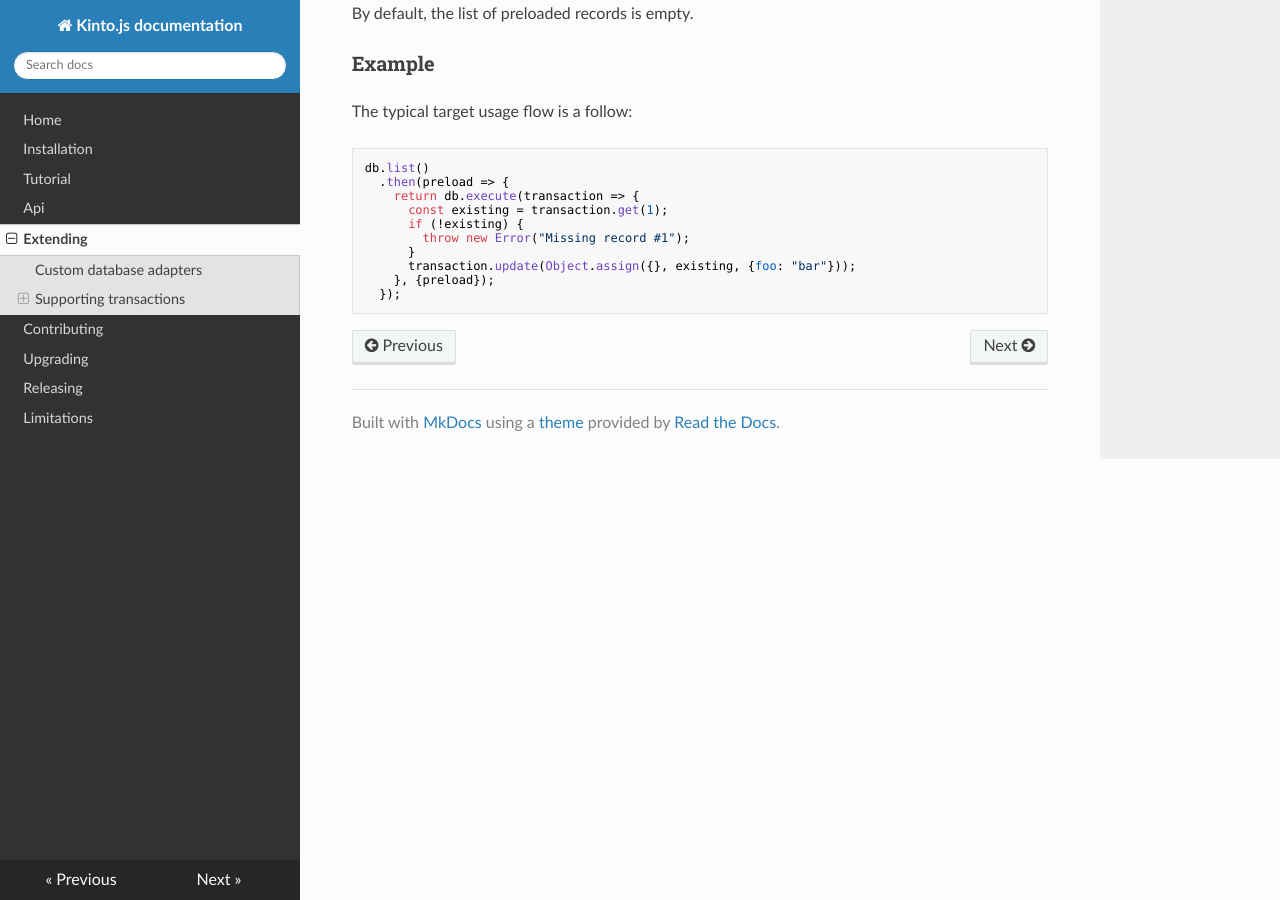
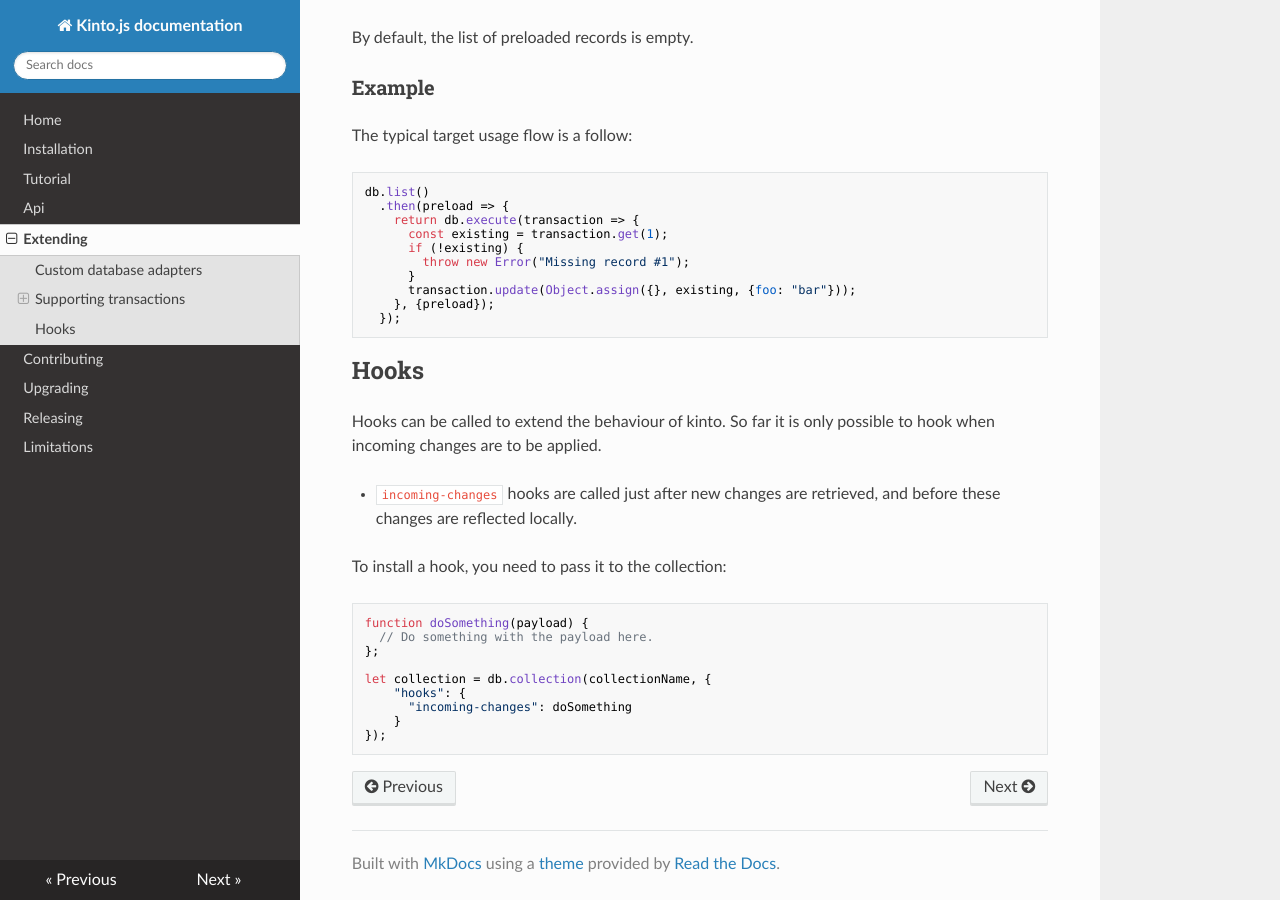
Before and after one commit to Kinto/kinto.js, an MkDocs documentation site: the page built from docs/extending.md, in a window 1280 px wide and 900 px high, scrolled down 1604 px. Built offline with MkDocs 1.6.1, drawn with Linux system fonts in a browser that asks for light colours; nearby versions of some CDN libraries; old or Windows-style settings are respelled for this version of MkDocs; some of the changed text lies outside the part shown.

Commit message:
Address comments from @n1k0 and @leplatrem.

````diff
--- a/docs/extending.md
+++ b/docs/extending.md
@@ -85,3 +86,24 @@
     }, {preload});
   });
 ```
+
+## Hooks
+
+Hooks can be called to extend the behaviour of kinto. So far it is only possible to hook when incoming changes are to be applied.
+
+- `incoming-changes` hooks are called just after new changes are retrieved, and
+  before these changes are reflected locally.
+
+To install a hook, you need to pass it to the collection:
+
+```
+function doSomething(payload) {
+  // Do something with the payload here.
+};
+
+let collection = db.collection(collectionName, {
+    "hooks": {
+      "incoming-changes": doSomething
+    }
+});
+```
````
Also changed, not shown: other parts of docs/extending.md (+1 -0 lines), docs/api.md (+2 -3 lines), 2 other files.
